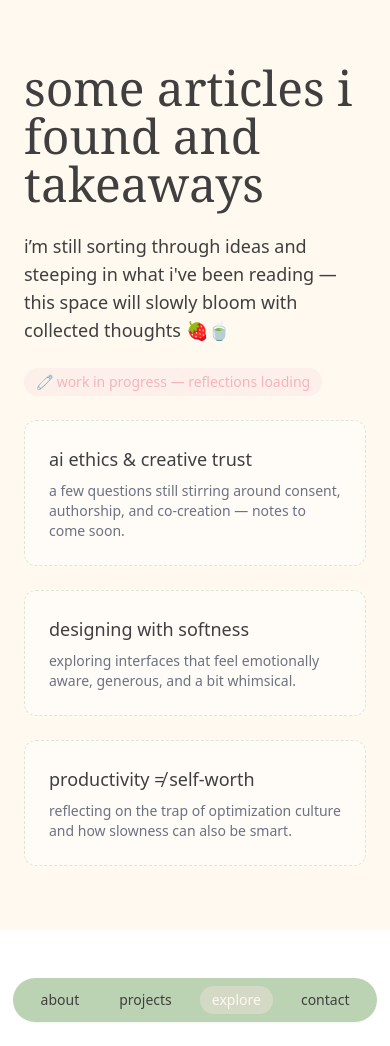
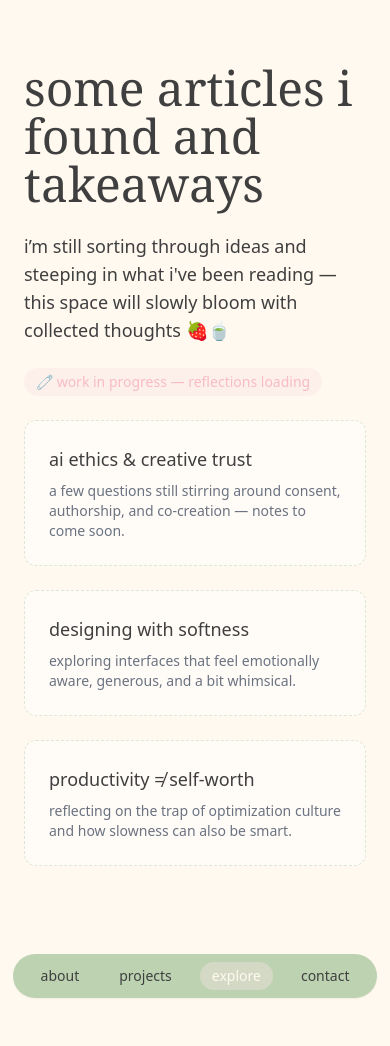
Before and after one commit to Hana-pham/HanaPortfolio, a Next.js app: page /explore in a window 390 px wide. After the commit the page ends 998 px from the top, so only its background shows below. Built offline with nearby package versions, Linux system fonts and the light colour scheme.

Commit message:
fix white gap in ios

```diff
--- a/src/app/contact/page.tsx
+++ b/src/app/contact/page.tsx
@@ -31,7 +31,9 @@ export default function ContactPage() {
           </nav>
         </div>
       </main>
-      <MobileNav />
+      <div className="pt-6">
+  <MobileNav />
+</div>
     </>
   );
 }
--- a/src/app/explore/page.tsx
+++ b/src/app/explore/page.tsx
@@ -39,7 +39,10 @@ export default function ExplorePage() {
           </nav>
         </div>
       </main>
-      <MobileNav />
+<div className="pt-6">
+  <MobileNav />
+</div>
+
     </>
   );
 }
--- a/src/app/layout.tsx
+++ b/src/app/layout.tsx
@@ -15,6 +15,11 @@ const geistMono = Geist_Mono({
 export const metadata: Metadata = {
   title: "Hana Pham",
   description: "Personal portfolio of Hana Pham",
+  viewport: {
+    width: "device-width",
+    initialScale: 1,
+    viewportFit: "cover", // Prevents white gap on iOS when using fixed bottom bars
+  },
 };
 
 export default function RootLayout({
@@ -25,7 +30,7 @@ export default function RootLayout({
   return (
     <html lang="en">
       <body
-        className={`${geistSans.variable} ${geistMono.variable} font-sans antialiased`}
+        className={`${geistSans.variable} ${geistMono.variable} font-sans antialiased bg-cream text-dark-grey`}
         suppressHydrationWarning
       >
         {children}
--- a/src/app/page.tsx
+++ b/src/app/page.tsx
@@ -34,7 +34,10 @@ export default function Home() {
           </nav>
         </div>
       </main>
-      <MobileNav />
+<div className="pt-6">
+  <MobileNav />
+</div>
+
     </>
   );
 }
--- a/src/app/projects/page.tsx
+++ b/src/app/projects/page.tsx
@@ -49,7 +49,10 @@ export default function ProjectsPage() {
           </nav>
         </div>
       </main>
-      <MobileNav />
+<div className="pt-6">
+  <MobileNav />
+</div>
+
     </>
   );
 }
--- a/src/components/MobileNav.tsx
+++ b/src/components/MobileNav.tsx
@@ -13,7 +13,7 @@ export default function MobileNav() {
   ];
 
   return (
-    <div className="md:hidden mt-12 mb-6 flex justify-center">
+    <div className="md:hidden flex justify-center pb-[env(safe-area-inset-bottom)]">
   <div className="bg-matcha/80 px-4 py-2 rounded-full flex gap-4 backdrop-blur shadow-sm">
     {navItems.map((item) => {
       const isActive = pathname === item.href;
```
Lines whose indentation alone changed are shown as unchanged.
